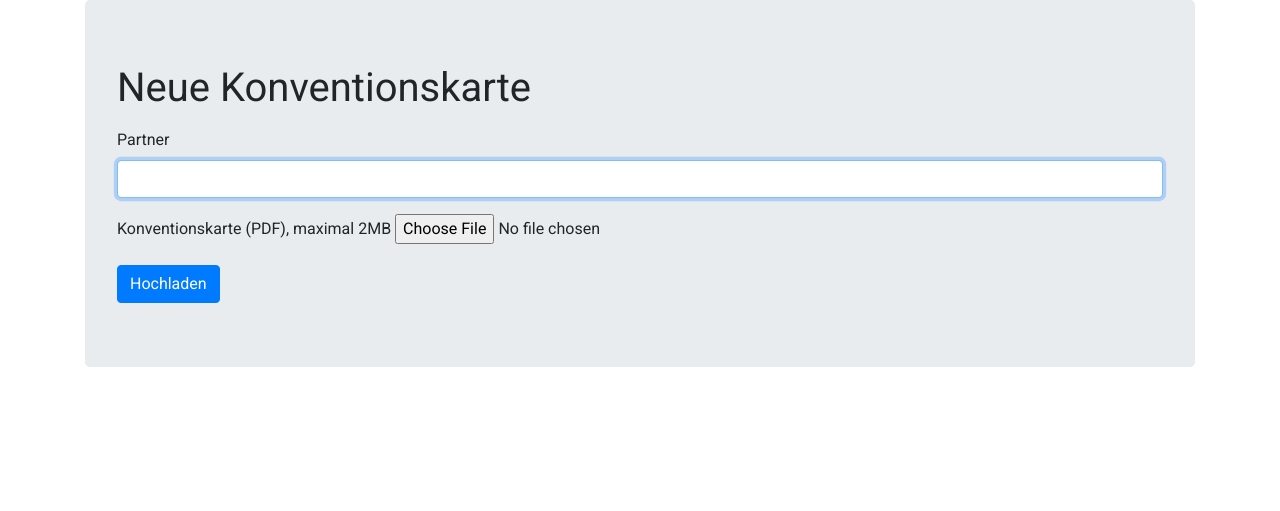
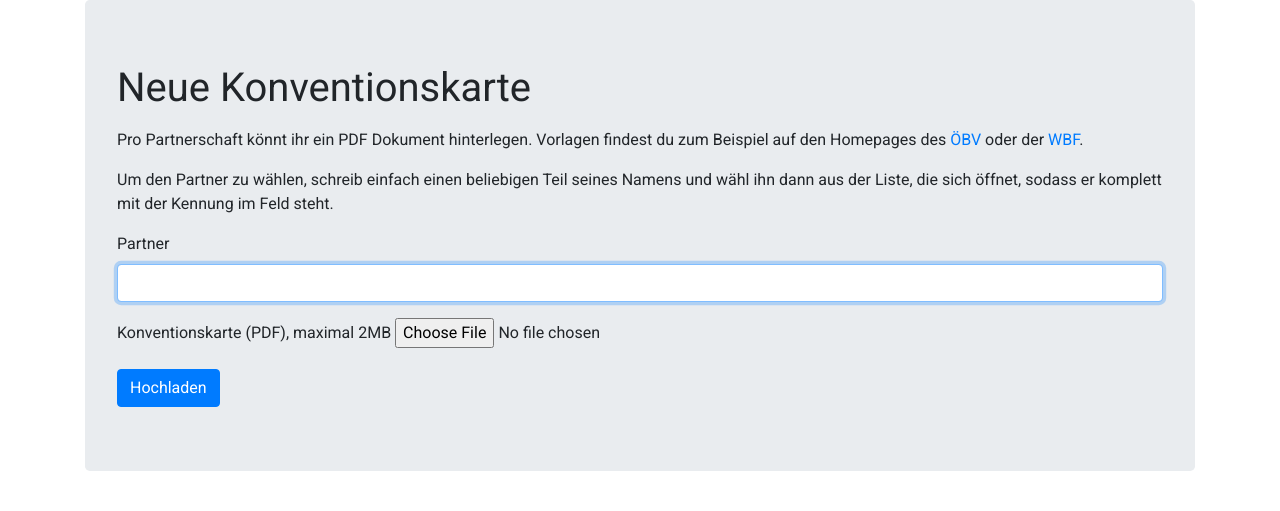
Before and after one commit to cbernscherer/OnlineBridgeUtils, a Flask app: template OnlineBridge/conv_cards/templates/conv_cards/new_card.html in a window 1280 px wide. Shown: the part 56-567 px from the top of the page. Run offline with Flask 2, Linux system fonts and the light colour scheme; the template is opened without the code that fills it: values that come from a table or form of the project are taken from there, others are empty; some libraries are stand-ins or nearby versions.

Commit message:
template edits

```diff
--- a/OnlineBridge/admin/templates/admin/user_detail.html
+++ b/OnlineBridge/admin/templates/admin/user_detail.html
@@ -41,6 +41,9 @@
       <a class="btn btn-dark ml-2" href="{{ url_for('admin.registered_users', page=page) }}" role="button">Zurück</a>
     </form>
 
+    <p class="mt-3">Wenn du einen Benutzer sperren willst, setze ihn inaktiv. Löschen ist lediglich dafür vorgesehen,
+    wenn sich ein Benutzer bei seiner Email verschrieben hat oder sich unter einer neuen Email registrieren will.</p>
+
 
 {#    <!-- Modalfor confirm delete -->#}
     <div class="modal fade" id="DelModal" tabindex="-1" aria-labelledby="DelModal" aria-hidden="true">
--- a/OnlineBridge/conv_cards/templates/conv_cards/new_card.html
+++ b/OnlineBridge/conv_cards/templates/conv_cards/new_card.html
@@ -3,6 +3,17 @@
 {% block content %}
   <div class="jumbotron">
     <h1>Neue Konventionskarte</h1>
+
+    <p class="mt-3">
+      Pro Partnerschaft könnt ihr ein PDF Dokument hinterlegen.
+      Vorlagen findest du zum Beispiel auf den Homepages des
+      <a href="https://www.bridgeaustria.at/bridgedownloads/konventionskarten/" target="_blank">ÖBV</a> oder der
+      <a href="http://www.worldbridge.org/rules-regulations/competitions/wbf-convention-card-editors/" target="_blank">WBF</a>.
+    </p>
+    <p>
+      Um den Partner zu wählen, schreib einfach einen beliebigen Teil seines Namens und wähl ihn dann aus der Liste,
+      die sich öffnet, sodass er komplett mit der Kennung im Feld steht.
+    </p>
 
     {{ wtf.quick_form(form, extra_classes=' mt-3 ', button_map={'submit':'primary'}) }}
 
--- a/OnlineBridge/conv_cards/views.py
+++ b/OnlineBridge/conv_cards/views.py
@@ -44,7 +44,7 @@ def new_card():
                 # save file
                 file.save(path.join(CONV_CARD_FOLDER, conv_card.filename))
 
-                return redirect(url_for('core.index'))
+                return redirect(url_for('conv_cards.list_cards'))
 
     possible_partners = Member.query.filter(Member.id.notin_(exclude_ids)).\
         order_by(Member.last_name.asc(), Member.first_name.asc()).all()
@@ -60,7 +60,7 @@ def new_card():
 @conv_cards.route('/list_cards')
 @login_required
 def list_cards():
-    per_page = 15
+    per_page = 12
 
     # get arguments
     page = request.args.get('page', 1, type=int)
--- a/OnlineBridge/static/myStyles.css
+++ b/OnlineBridge/static/myStyles.css
@@ -11,4 +11,6 @@ body {
    border-radius: 10px;
 }
 
-.\%\}has-error\{\%
+.myNavColor {
+   color: greenyellow;
+}
```
Also changed, not shown: OnlineBridge/conv_cards/templates/conv_cards/list_cards.html (+7 -1 lines).
